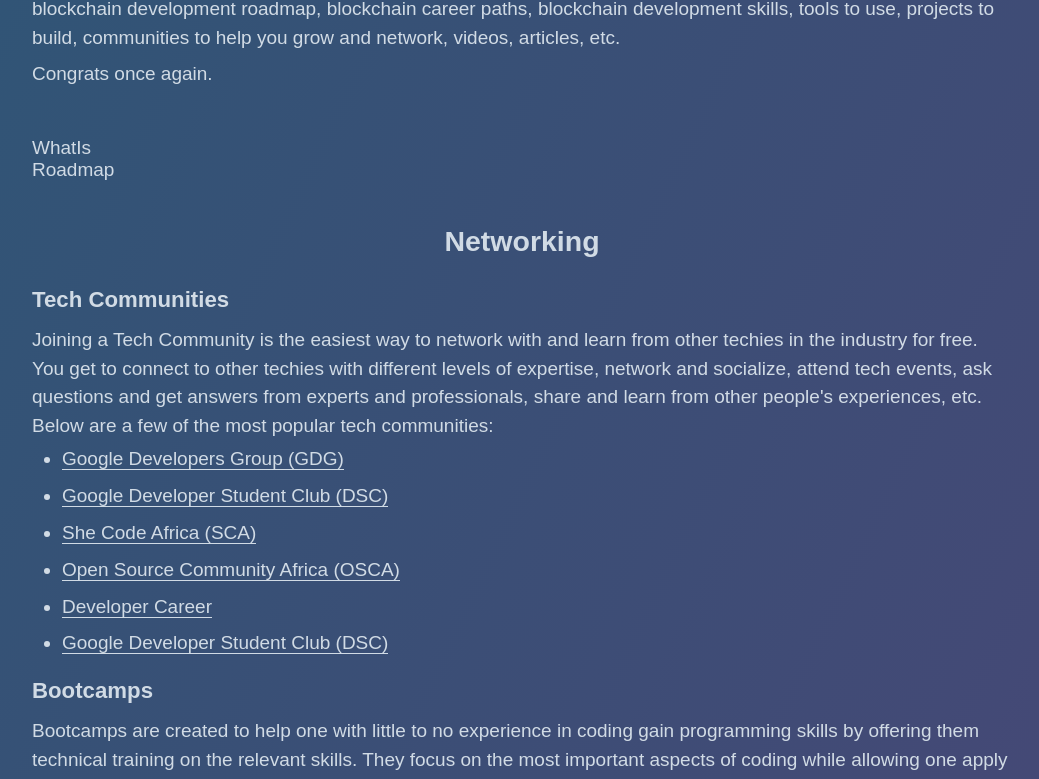
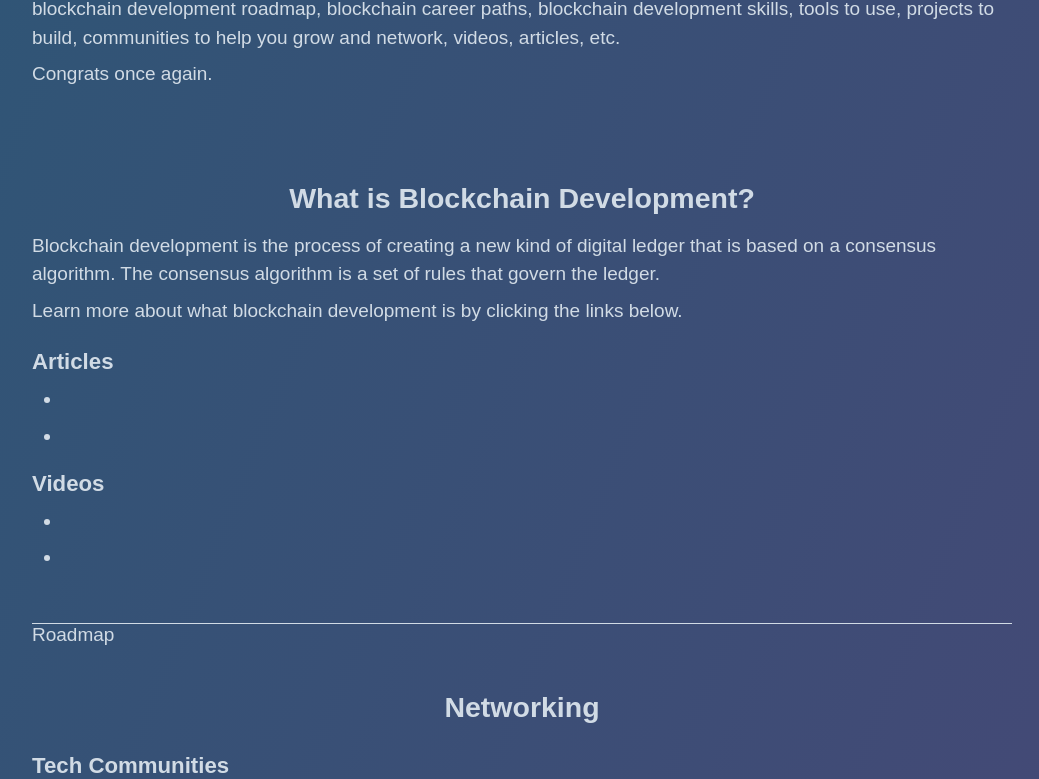
Before and after one commit to Timonwa/techroadmap, a React (Create React App) app: page /blockchain in a window 1280 px wide. Shown: the part 653-1432 px from the top of the page, without its empty margins (118-1157 px from the left). Built offline with nearby package versions, Linux system fonts and the light colour scheme.

Commit message:
added blockchain what is  section.

```diff
--- a/src/components/blockchainPageContent/WhatIs.js
+++ b/src/components/blockchainPageContent/WhatIs.js
@@ -1,9 +1,63 @@
-import React from 'react'
+/* eslint-disable jsx-a11y/anchor-has-content */
+/* eslint-disable jsx-a11y/anchor-is-valid */
+/* eslint-disable react/jsx-no-target-blank */
+import React from "react";
+import { ResourceSection } from "../../styles/styled-components/ResourceSection.styled.js";
+import { ResourceSectionHeading } from "../../styles/styled-components/ResourceSectionHeading.styled.js";
+import { ResourceSectionBody } from "../../styles/styled-components/ResourceSectionBody.styled.js";
+import { ResourceSectionLinks } from "../../styles/styled-components/ResourceSectionLinks.styled.js";
+import { ResourceCard } from "../../styles/styled-components/ResourceCard.styled.js";
+import { ResourceCardTitle } from "../../styles/styled-components/ResourceCardTitle.styled.js";
+import { ResourceCardLinks } from "../../styles/styled-components/ResourceCardLinks.styled.js";
+import { ResourceLink } from "../../styles/styled-components/ResourceLink.styled.js";
 
 const WhatIs = () => {
-	return (
-		<div>WhatIs</div>
-	)
-}
+  return (
+    <ResourceSection id="what-is">
+      <ResourceSectionHeading>
+        What is Blockchain Development?
+      </ResourceSectionHeading>
 
-export default WhatIs
+      <ResourceSectionBody>
+        <p>
+          Blockchain development is the process of creating a new kind of
+          digital ledger that is based on a consensus algorithm. The consensus
+          algorithm is a set of rules that govern the ledger.
+        </p>
+        <p>
+          Learn more about what blockchain development is by clicking the links
+          below.
+        </p>
+      </ResourceSectionBody>
+
+      <ResourceSectionLinks>
+        {/* articles */}
+        <ResourceCard>
+          <ResourceCardTitle>Articles</ResourceCardTitle>
+          <ResourceCardLinks>
+            <ResourceLink>
+              <a target="_blank" href="#"></a>
+            </ResourceLink>
+            <ResourceLink>
+              <a target="_blank" href="#"></a>
+            </ResourceLink>
+          </ResourceCardLinks>
+        </ResourceCard>
+        {/* videos */}
+        <ResourceCard>
+          <ResourceCardTitle>Videos</ResourceCardTitle>
+          <ResourceCardLinks>
+            <ResourceLink>
+              <a target="_blank" href="#"></a>
+            </ResourceLink>
+            <ResourceLink>
+              <a target="_blank" href="#"></a>
+            </ResourceLink>
+          </ResourceCardLinks>
+        </ResourceCard>
+      </ResourceSectionLinks>
+    </ResourceSection>
+  );
+};
+
+export default WhatIs;
```
